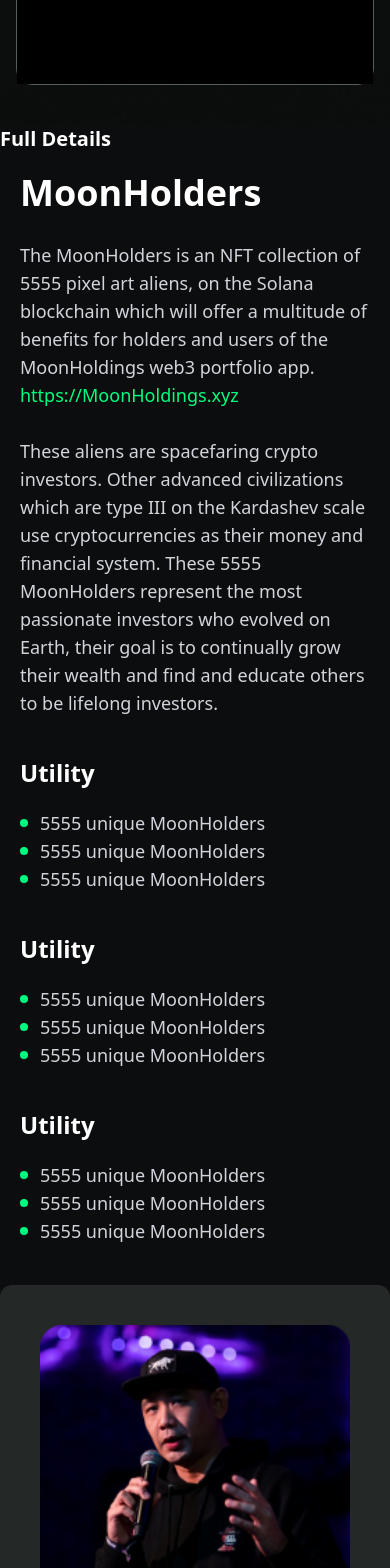
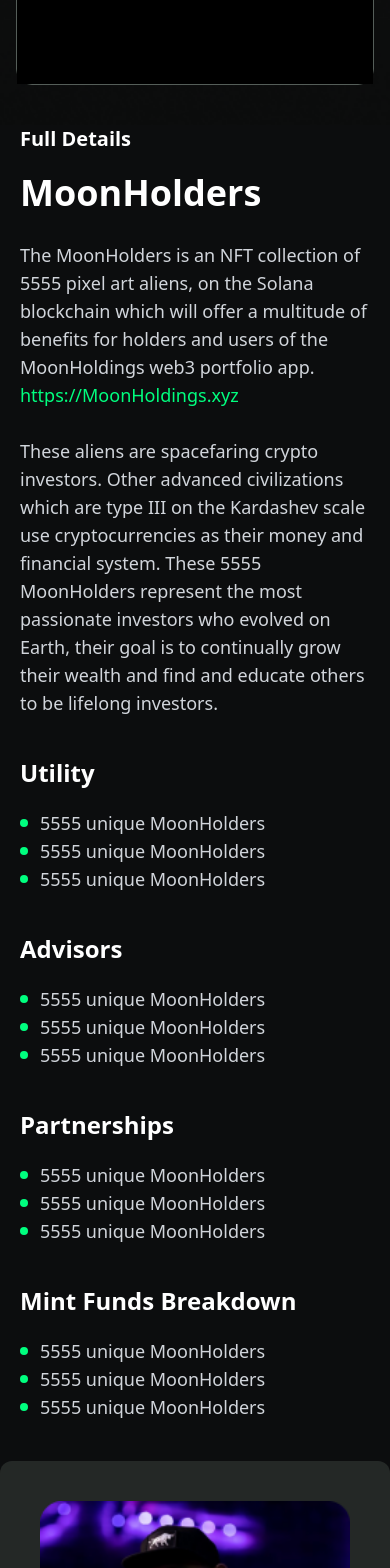
Before and after one commit to shahriarmehedi/black-top-nft-nextjs, a Next.js app: page /nftdetail in a window 390 px wide. Shown: the part 1640-3208 px from the top of the page. Built offline with nearby package versions, Linux system fonts and the light colour scheme.

Commit message:
update 3

```diff
--- a/components/NftDetailComponents/FullDetails.jsx
+++ b/components/NftDetailComponents/FullDetails.jsx
@@ -46,10 +46,9 @@
     return (
         <div className='bg-[#0C0D0E] text-white'>
             <div className='container mx-auto'>
-                <h3 className='text-xl font-semibold pb-5'>
+                <h3 className='text-xl font-semibold pb-5 px-5 lg:px-0'>
                     Full Details
                 </h3>
-
 
                 <div className='flex flex-col lg:flex-row gap-10'>
                     <div className=' w-full px-5 lg:px-0 lg:w-1/2 lg:mr-10'>
@@ -84,7 +83,7 @@
                             </div>
                         </div>
                         <div>
-                            <h3 className='text-2xl font-semibold pt-10 pb-5'>Utility</h3>
+                            <h3 className='text-2xl font-semibold pt-10 pb-5'>Advisors</h3>
                             <div className='flex flex-col gap-0'>
                                 {/* list items with bullet point */}
                                 <div className='flex items-center gap-3'>
@@ -108,7 +107,31 @@
                             </div>
                         </div>
                         <div>
-                            <h3 className='text-2xl font-semibold pt-10 pb-5'>Utility</h3>
+                            <h3 className='text-2xl font-semibold pt-10 pb-5'>Partnerships</h3>
+                            <div className='flex flex-col gap-0'>
+                                {/* list items with bullet point */}
+                                <div className='flex items-center gap-3'>
+                                    <div className='w-2 h-2 bg-[#00FF7F] rounded-full'></div>
+                                    <p className='text-lg text-gray-300'>
+                                        5555 unique MoonHolders
+                                    </p>
+                                </div>
+                                <div className='flex items-center gap-3'>
+                                    <div className='w-2 h-2 bg-[#00FF7F] rounded-full'></div>
+                                    <p className='text-lg text-gray-300'>
+                                        5555 unique MoonHolders
+                                    </p>
+                                </div>
+                                <div className='flex items-center gap-3'>
+                                    <div className='w-2 h-2 bg-[#00FF7F] rounded-full'></div>
+                                    <p className='text-lg text-gray-300'>
+                                        5555 unique MoonHolders
+                                    </p>
+                                </div>
+                            </div>
+                        </div>
+                        <div>
+                            <h3 className='text-2xl font-semibold pt-10 pb-5'>Mint Funds Breakdown</h3>
                             <div className='flex flex-col gap-0'>
                                 {/* list items with bullet point */}
                                 <div className='flex items-center gap-3'>
```
